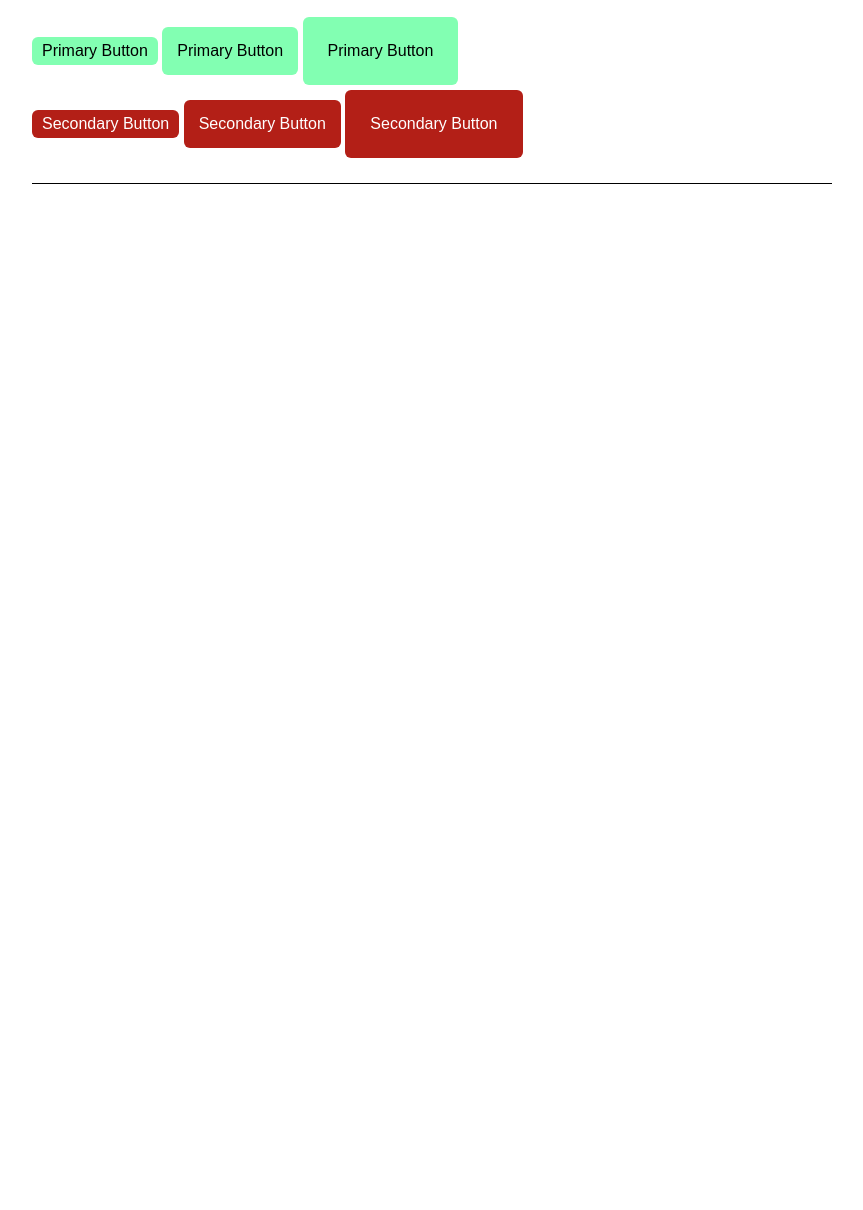
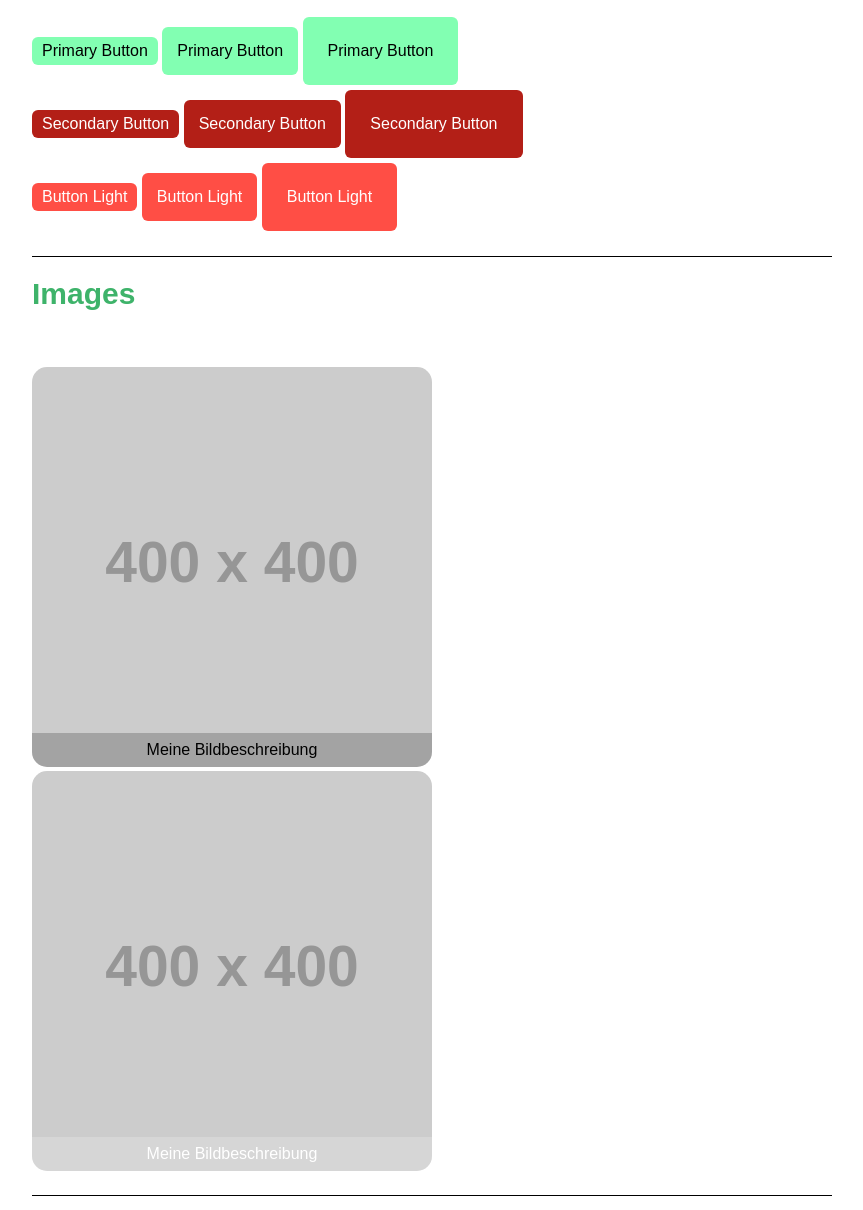
Before and after one commit to adrian-cerdeira/m152-styleguide, a plain HTML site: page index.html in a window 1280 px wide. Shown: the part 718-1928 px from the top of the page, without its empty margins (208-1071 px from the left). Before the commit the page ends 922 px from the top, so only its background shows below. Drawn offline with Linux system fonts and the light colour scheme; placeholder pictures from the web are drawn by us.

Commit message:
added image styles

```diff
--- a/index.html
+++ b/index.html
@@ -66,6 +66,26 @@
             <a href="#" class="button button-secondary button-small">Secondary Button</a>
             <a href="#" class="button button-secondary">Secondary Button</a>
             <a href="#" class="button button-secondary button-big">Secondary Button</a>
+            <br />
+
+            <a href="#" class="button button-light button-small">Button Light</a>
+            <a href="#" class="button button-light">Button Light</a>
+            <a href="#" class="button button-light button-big">Button Light</a>
+        </div>
+
+        <div id="images" class="entry">
+            <h1>Images</h1>
+
+            <span class="image">
+                <img src="http://placehold.it/400x400/8fb79f/000000?text=Styleguide" />
+                <span class="caption">Meine Bildbeschreibung</span>
+            </span>
+
+
+            <span class="image image-invert">
+                <img src="http://placehold.it/400x400/333333/ffffff?text=Styleguide" />
+                <span class="caption">Meine Bildbeschreibung</span>
+            </span>
         </div>
     </div>
 </body>
--- a/styleguide.css
+++ b/styleguide.css
@@ -1,6 +1,7 @@
 
 /**
     Presentation Styles
+    (Gehören nicht zum Styleguide)
  */
 #content {
     width: 800px;
@@ -59,11 +60,32 @@ h1 {
 /**
     Images
  */
+span.image {
+    position: relative;
+    border-radius: 15px;
+    display: inline-block;
+    overflow: hidden;
+    padding: 0;
+    margin: 0;
+    line-height: 0;
+}
 
+span.image span.caption {
+    position: absolute;
+    left: 0;
+    text-align: center;
+    bottom: 0;
+    background-color: rgba(0,0,0,0.2);
+    width: 100%;
+    padding: 8px 0px;
+    display: inline-block;
+    line-height: normal;
+}
 
-/**
-    Layout
- */
+span.image-invert span.caption {
+    background-color: rgba(255,255,255,0.2);
+    color: white;
+}
 
 /**
     Tables
@@ -104,3 +126,10 @@ h1 {
 .button-secondary:hover {
     background-color: #FF4E45;
 }
+.button-light {
+    background-color: #FF4E45;
+    color: white;
+}
+.button-light:hover {
+    background-color: #ea3d34;
+}
```
